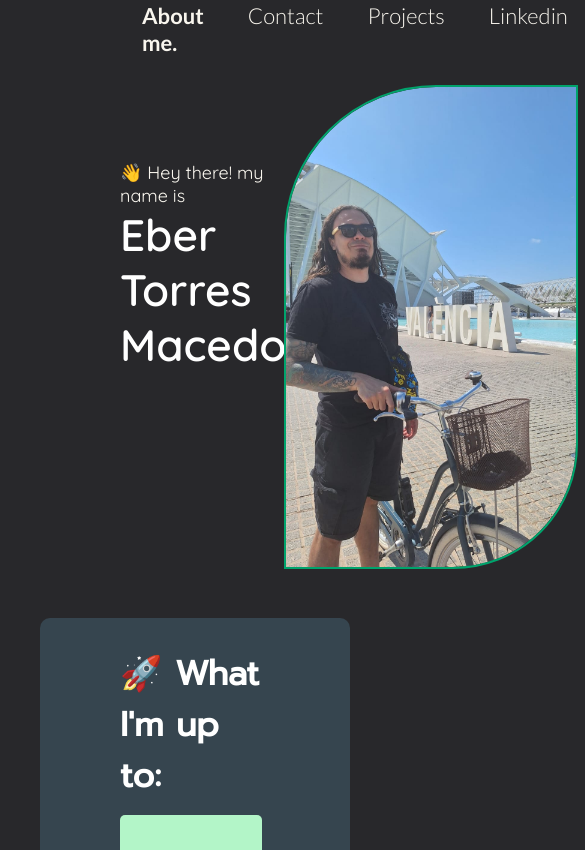
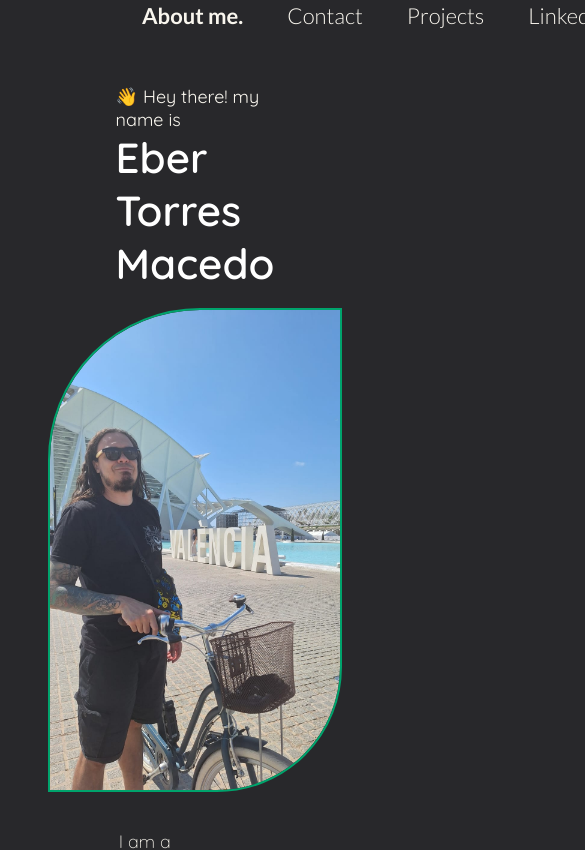
Before and after one commit to ebertm777/epic-profile-site, a Next.js app: page / in a window 390 px wide. Shown: the top 850 px of the page, 585 px wide, since content can reach past the window. Built offline with nearby package versions, Linux system fonts and the light colour scheme.

Commit message:
first media queries added

```diff
--- a/app/Components/Bio/styles.js
+++ b/app/Components/Bio/styles.js
@@ -6,6 +6,7 @@ export const Container = styled.div`
   width: 100%;
   max-width: 1200px;
   margin-top: 50px;
+  flex-wrap: wrap;
 
   a {
     all: unset;
@@ -16,17 +17,25 @@ export const Container = styled.div`
   }
   @keyframes shadow-pop-br {
     0% {
-      text-shadow: 0 0 #00A36C, 0 0 #00A36C, 0 0 #00A36C, 0 0 #00A36C,
-        0 0 #00A36C, 0 0 #00A36C, 0 0 #00A36C, 0 0 #00A36C;
+      text-shadow: 0 0 #00a36c, 0 0 #00a36c, 0 0 #00a36c, 0 0 #00a36c,
+        0 0 #00a36c, 0 0 #00a36c, 0 0 #00a36c, 0 0 #00a36c;
       transform: translateX(0) translateY(0);
     }
     100% {
-      text-shadow: 1px 1px #00A36C, 2px 2px #00A36C, 3px 3px #00A36C,
-        4px 4px #00A36C, 5px 5px #00A36C, 6px 6px #00A36C, 7px 7px #00A36C,
-        8px 8px #00A36C;
+      text-shadow: 1px 1px #00a36c, 2px 2px #00a36c, 3px 3px #00a36c,
+        4px 4px #00a36c, 5px 5px #00a36c, 6px 6px #00a36c, 7px 7px #00a36c,
+        8px 8px #00a36c;
       transform: translateX(-8px) translateY(-8px);
     }
   }
+
+  @media (max-width: 900px) {
+  }
+
+  @media (max-width: 1379px) {
+    justify-content: center;
+  }
+
 `;
 
 export const BioPresentation = styled.div`
@@ -41,6 +50,14 @@ export const BioPresentation = styled.div`
     color: #f9f6ee;
     font-size: 18px;
     margin: 50% 0px 0px 36px;
+
+    @media (max-width: 900px) {
+      margin: 20px 0px 0px 36px;
+    }
+
+    @media (max-width: 1379px) {
+      margin: 20px 0px 0px 36px;
+    }
   }
 
   h2 {
@@ -50,7 +67,8 @@ export const BioPresentation = styled.div`
     font-size: 44px;
     margin-left: 16px;
     margin: 8px 0px 0px 40px;
-    width: 300px;
+    width: 100%;
+    max-width: 235px;
     line-height: 42px;
   }
 
@@ -62,11 +80,18 @@ export const BioPresentation = styled.div`
     margin-left: 16px;
     margin: 6px 0px 0px 40px;
     max-width: 500px;
+
+    @media (max-width: 900px) {
+      margin: 6px 0px 0px 36px;
+    }
   }
 
   span {
     font-size: 36px;
     text-shadow: none !important;
+  }
+
+  @media (max-width: 900px) {
   }
 `;
 
@@ -87,6 +112,12 @@ export const MyName = styled.h1`
   margin: 0px 0px 120px 0px;
   color: #ffffff;
   max-width: 270px;
+
+  @media (max-width: 900px) {
+    margin: 0px 0px 20px 0px;
+    max-width: 250px;
+    font-size: 42px;
+  }
 `;
 
 export const ProfilePic = styled.img.attrs({
@@ -99,12 +130,20 @@ export const ProfilePic = styled.img.attrs({
   border-top-left-radius: 150px;
   border-bottom-right-radius: 123px;
   object-fit: cover;
-  align-self: center;
-  outline: 2px solid #00A36C;
+
+  outline: 2px solid #00a36c;
   transition: all 100ms ease;
+  margin: 20px;
 
   &:hover {
-    outline: 8px solid #00A36C;
+    outline: 8px solid #00a36c;
+  }
+
+  @media (max-width: 900px) {
+    margin: 0px 0px 20px 0px;
+  }
+
+  @media (max-width: 1379px) {
   }
 `;
 
@@ -112,6 +151,10 @@ export const Icons = styled.div`
   display: flex;
   flex-direction: row;
   margin: 20px 0px 0px 40px;
+
+  @media (max-width: 900px) {
+    margin: 20px 0px 0px 36px;
+  }
 `;
 
 export const GithubIcon = styled.img.attrs({
@@ -125,7 +168,7 @@ export const GithubIcon = styled.img.attrs({
   cursor: url("/goldSword.cur"), auto;
 
   &:hover {
-    outline: 4px solid #00A36C;
+    outline: 4px solid #00a36c;
   }
 `;
 
@@ -139,6 +182,6 @@ export const LinkedinIcon = styled.img.attrs({
   cursor: url("/goldSword.cur"), auto;
 
   &:hover {
-    outline: 4px solid #00A36C;
+    outline: 4px solid #00a36c;
   }
 `;
--- a/app/Components/Navbar/styles.js
+++ b/app/Components/Navbar/styles.js
@@ -8,6 +8,7 @@ export const Container = styled.div`
   position: sticky;
   background-color: #28282b;
   padding: 0px 120px 0px 120px;
+  z-index: 1000;
 `;
 
 export const TopMenu = styled.div`
@@ -39,6 +40,7 @@ export const AuthorItem = styled.h2`
   font-weight: 700;
   padding: 2px;
   margin: 0px auto 0px 20px;
+  min-width: fit-content;
   cursor: url("/goldSword.cur"), auto;
 `;
 
```
